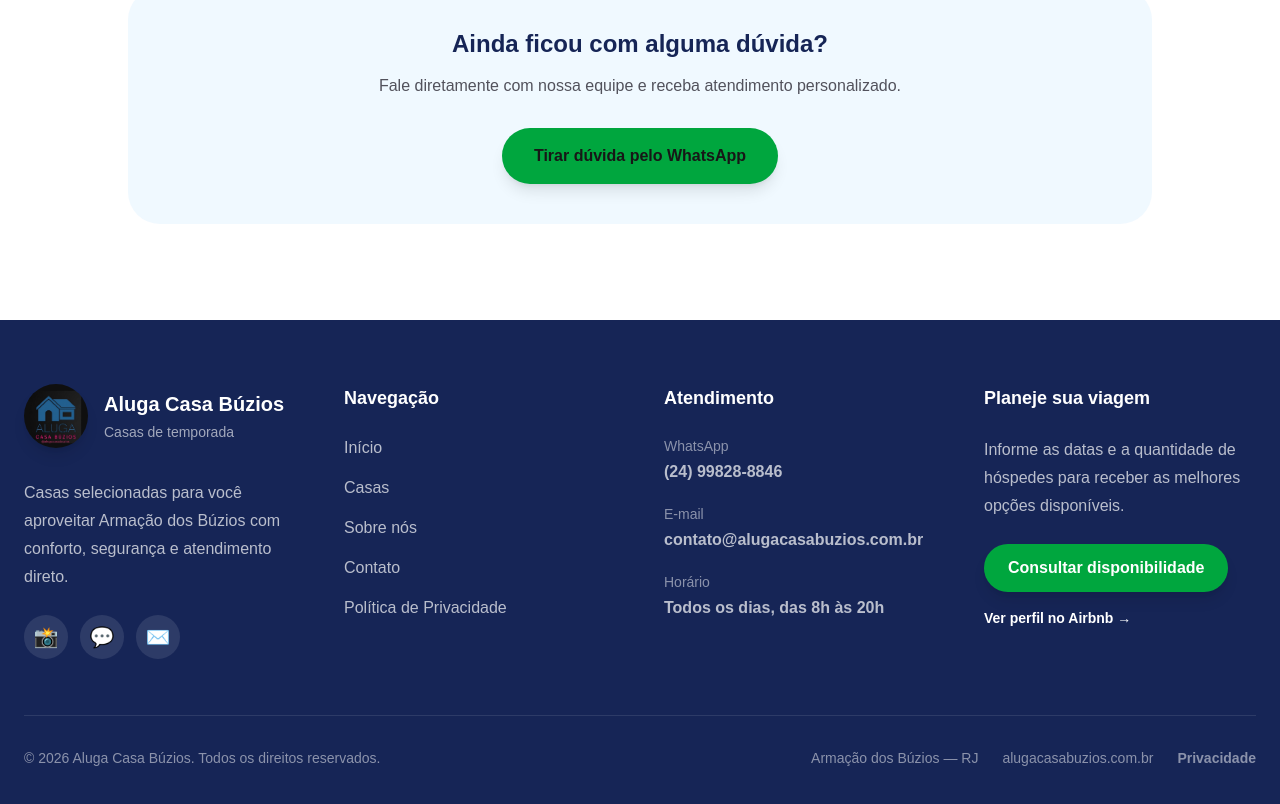
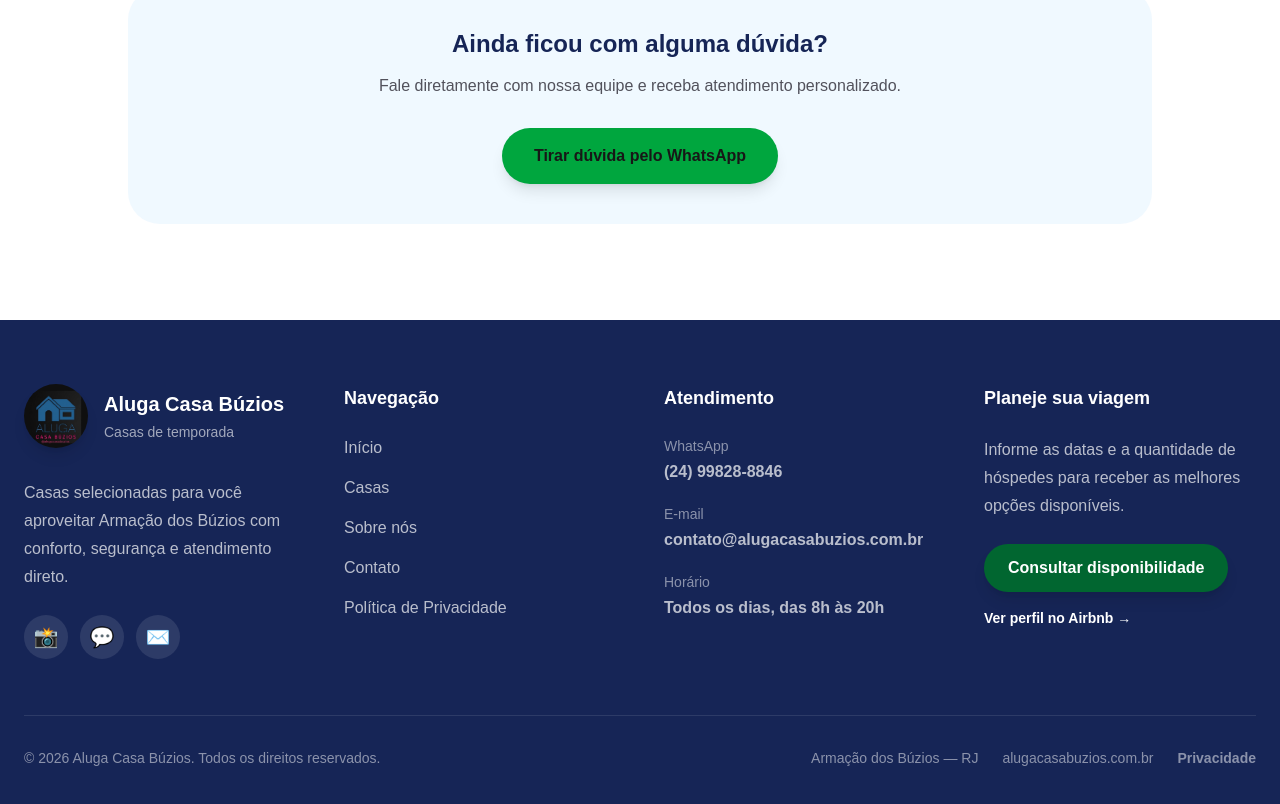
Before and after one commit to AlugaCasaBuzios/aluga-casa-buzios, a Next.js app: page / in a window 1280 px wide. Shown: the part 6030-6834 px from the top of the page. Built offline with nearby package versions, Linux system fonts and the light colour scheme; no server answers.

Commit message:
Melhora contraste do botao do rodape

```diff
--- a/components/layout/Footer.tsx
+++ b/components/layout/Footer.tsx
@@ -176,7 +176,7 @@ export default function Footer() {
               href="https://wa.me/5524998288846?text=Olá! Gostaria de consultar casas disponíveis para minha viagem a Búzios."
               target="_blank"
               rel="noopener noreferrer"
-              className="mt-6 inline-flex items-center justify-center rounded-full bg-green-600 px-6 py-3 font-bold text-white shadow-lg transition hover:-translate-y-1 hover:bg-green-700"
+              className="mt-6 inline-flex items-center justify-center rounded-full bg-green-800 px-6 py-3 font-bold text-white shadow-lg transition hover:-translate-y-1 hover:bg-green-900"
             >
               Consultar disponibilidade
             </a>
```
